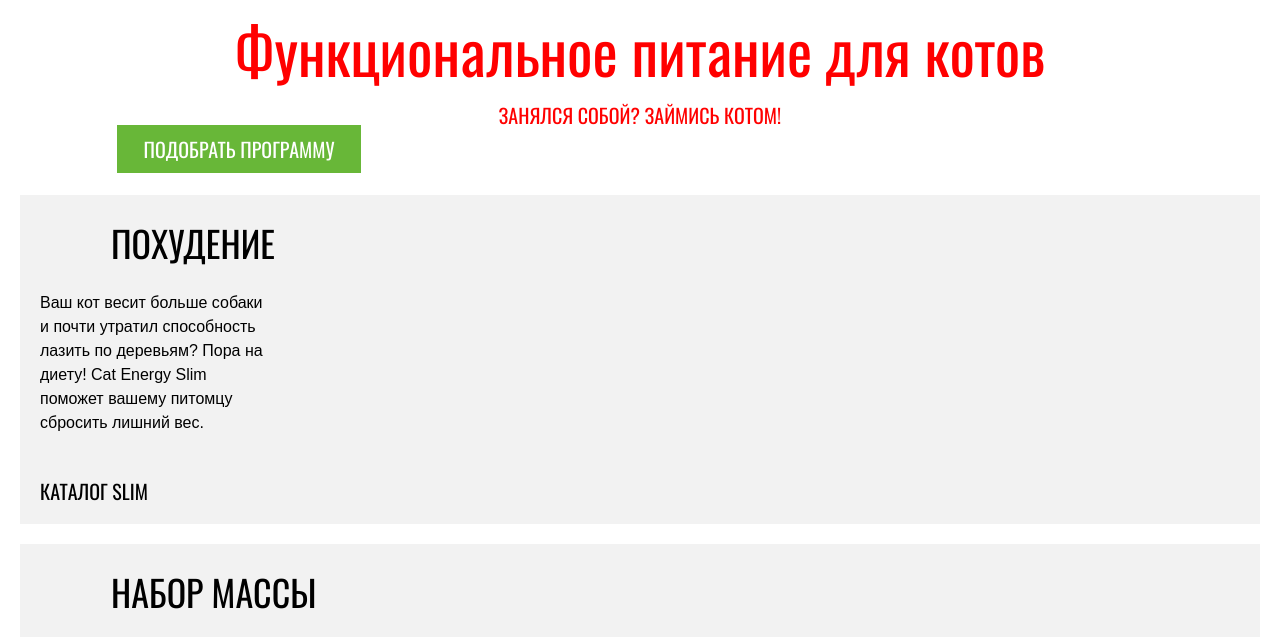
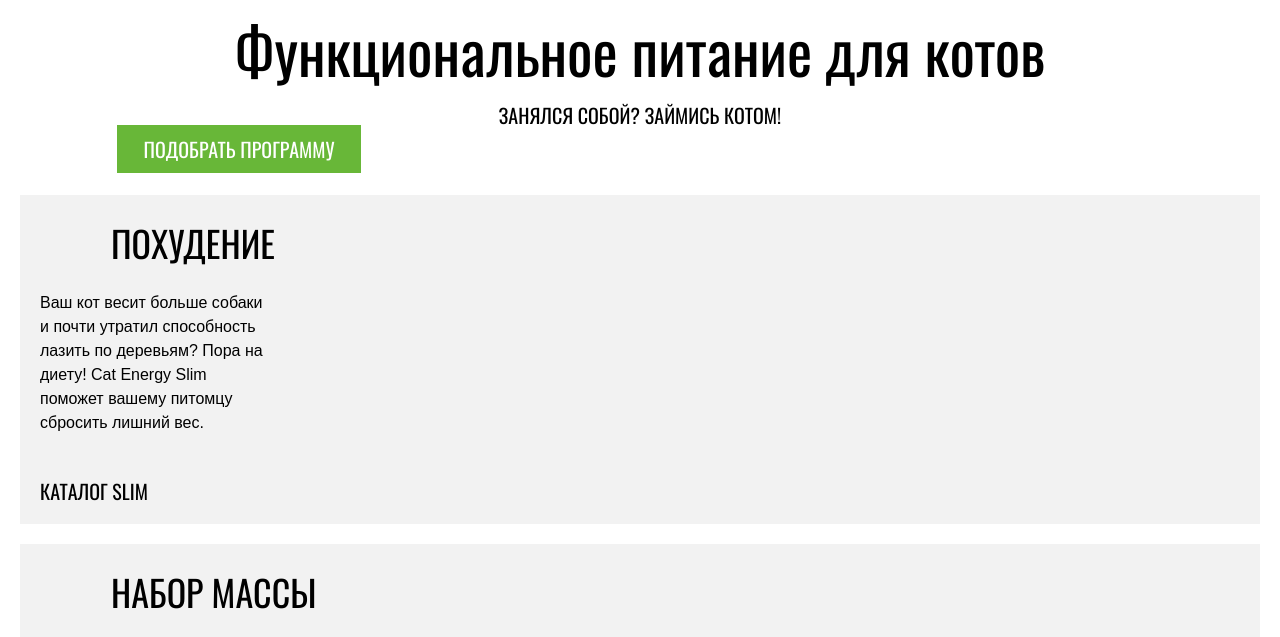
Before and after one commit to Saenkonsk/195813-cat-energy-23, a website: page source/index.html in a window 1280 px wide. Shown: the part 158-795 px from the top of the page. Drawn offline with nearby package versions, Linux system fonts and the light colour scheme; files that its build step writes are made by us from their sources; files whose address does not match are found by name.

Commit message:
Исправляет ошибки линтера

```diff
--- a/source/sass/blocks/form.scss
+++ b/source/sass/blocks/form.scss
@@ -13,6 +13,7 @@
     &--about-cat {
       grid-column: 1/-2;
     }
+
     &--goal {
       grid-column: 2/-1;
     }
--- a/source/sass/blocks/promo.scss
+++ b/source/sass/blocks/promo.scss
@@ -12,7 +12,6 @@
   line-height: 36px;
   font-weight: 400;
   text-align: center;
-  color: red;
   margin: 0 auto;
   margin-top: 23px;
 
@@ -27,7 +26,6 @@
   line-height: 14px;
   text-transform: uppercase;
   text-align: center;
-  color: red;
   margin: 0 auto;
   margin-top: 25px;
 
--- a/source/sass/style.scss
+++ b/source/sass/style.scss
@@ -12,9 +12,7 @@
 @import "blocks/about.scss";
 @import "blocks/example.scss";
 @import "blocks/location.scss";
-
 @import "blocks/cards.scss";
 @import "blocks/additional-goods.scss";
 @import "blocks/additional-article.scss";
-
 @import "blocks/form.scss";
```
